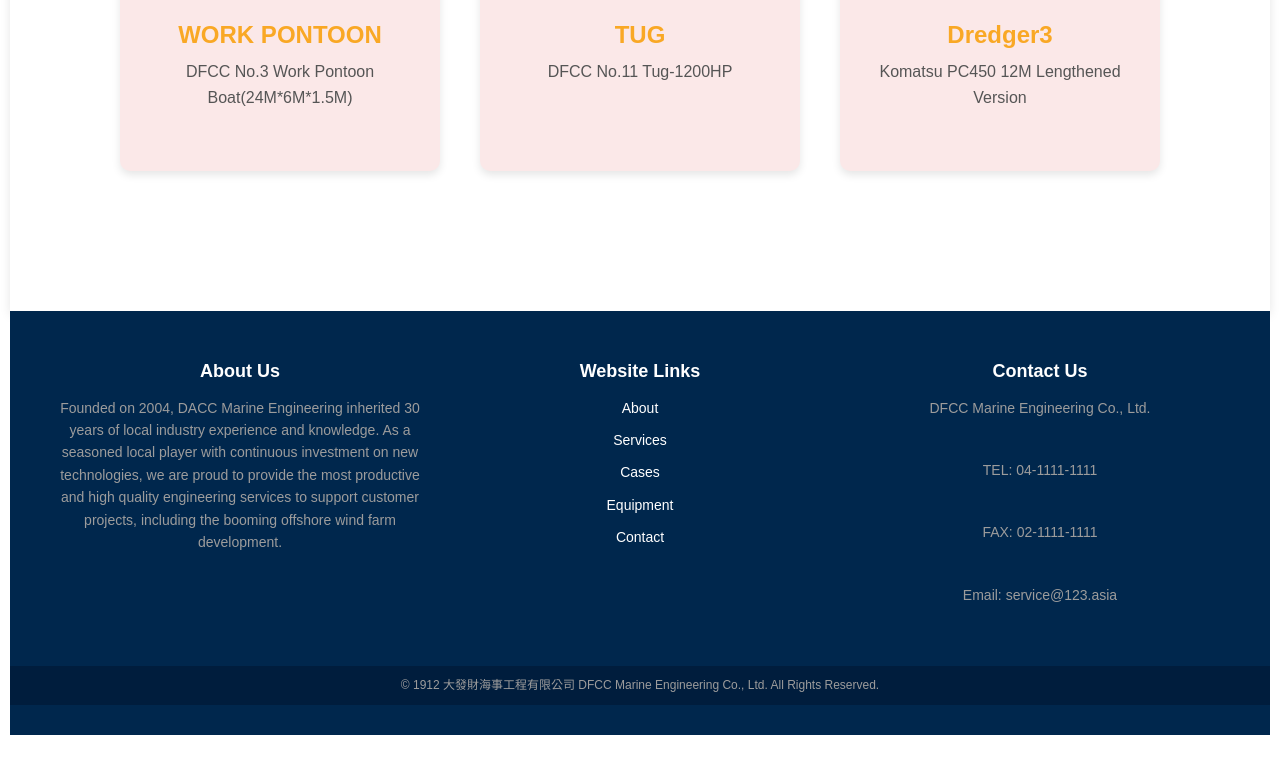
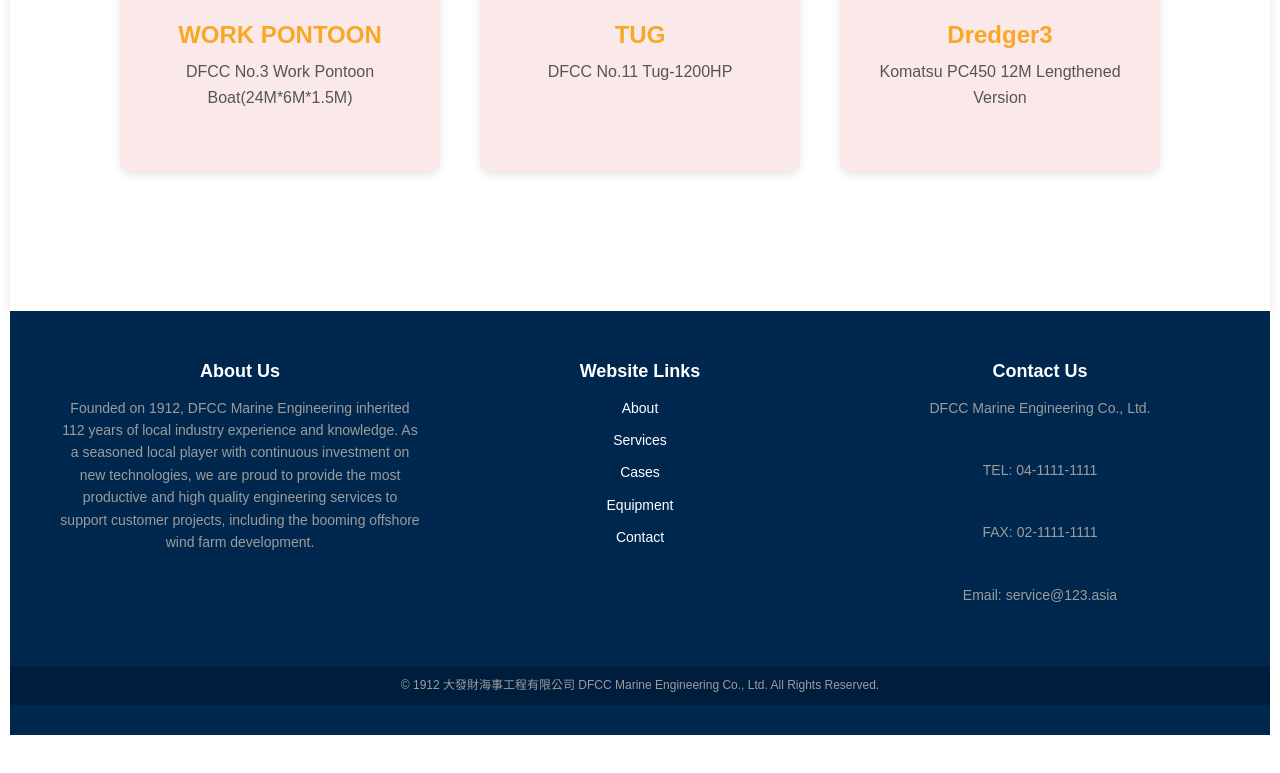
Before and after one commit to yu11071013/boat.github.io, a plain HTML site: page Boat/EnglishFour.html in a window 1280 px wide. Shown: the part 2225-2998 px from the top of the page. Drawn offline with Linux system fonts and the light colour scheme.

Commit message:
Update EnglishFour.html

```diff
--- a/Boat/EnglishFour.html
+++ b/Boat/EnglishFour.html
@@ -151,7 +151,7 @@
         <div class="footer-content">
             <div class="footer-section about-us">
                 <h3>About Us</h3>
-                <p>Founded on 2004, DACC Marine Engineering inherited 30 years of local industry experience and knowledge. As a seasoned local player with continuous investment on new technologies, we are proud to provide the most productive and high quality engineering services to support customer projects, including the booming offshore wind farm development.</p>
+                <p>Founded on 1912, DFCC Marine Engineering inherited 112 years of local industry experience and knowledge. As a seasoned local player with continuous investment on new technologies, we are proud to provide the most productive and high quality engineering services to support customer projects, including the booming offshore wind farm development.</p>
             </div>
             <div class="footer-section quick-links">
                 <h3>Website Links</h3>
```
